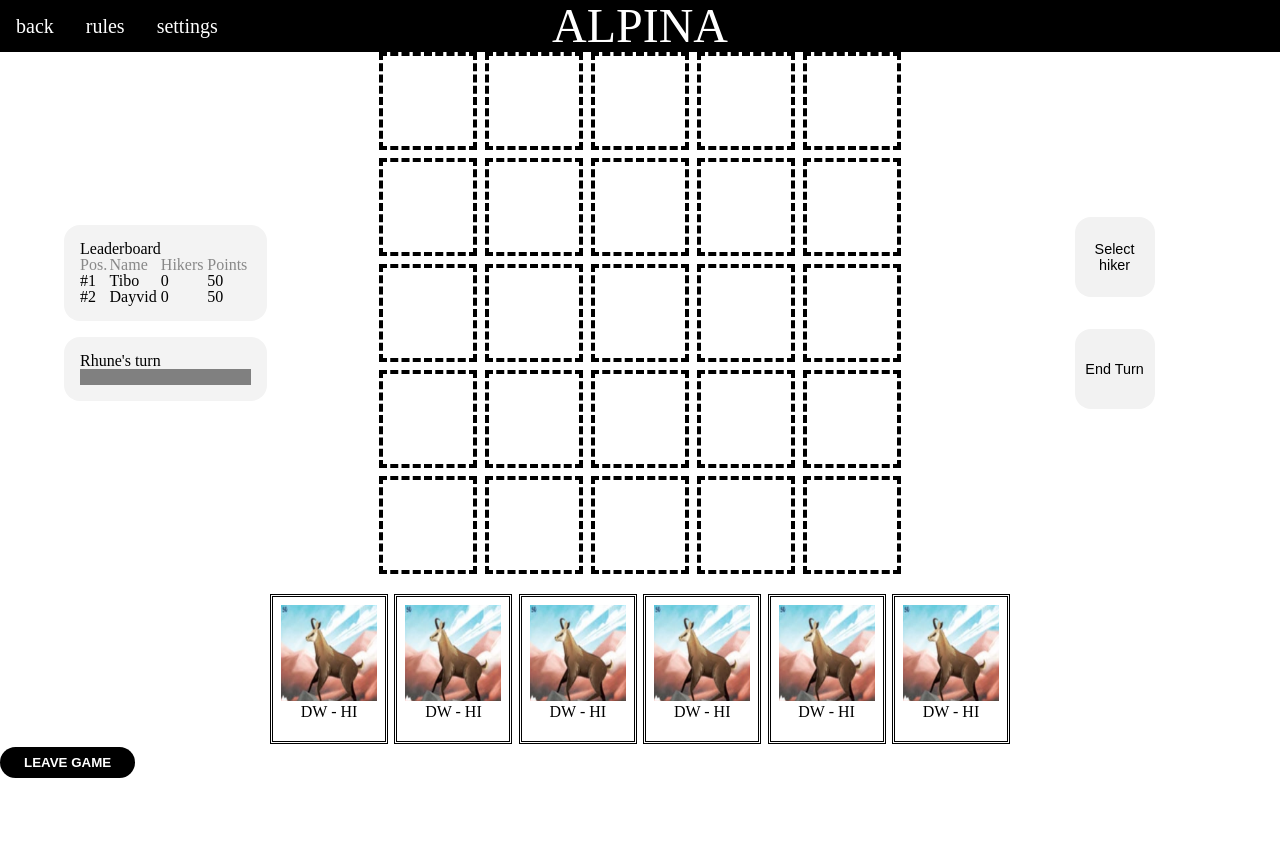
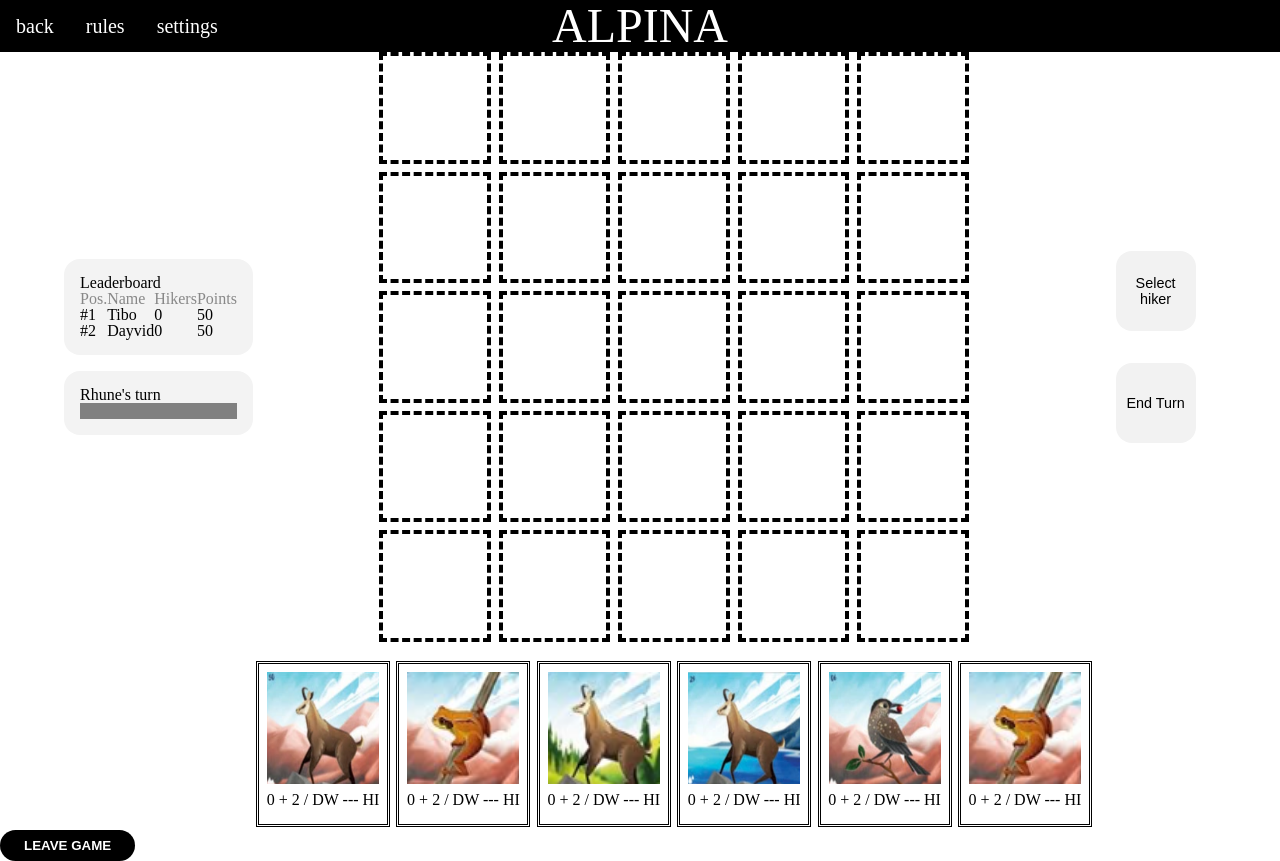
Before and after one commit to SausMeesterXIV/TestAlpina, a website with bundled scripts: page src/game.html in a window 1280 px wide. Before the commit the page ends 800 px from the top, so only its background shows below. Built offline with nearby package versions, Linux system fonts and the light colour scheme; no server answers.

Commit message:
fix dataset card-id and added points to cards

```diff
--- a/src/assets/css/game.css
+++ b/src/assets/css/game.css
@@ -117,19 +117,20 @@
 }
 
 .card-image {
-    height: 6rem;
-    width: 6rem;
+    height: 7rem;
+    width: 7rem;
     padding-left: 0.5rem;
     padding-top: 0.5rem;
 }
 
 .win-conditions {
     justify-self: center;
+    padding-top: 0.3rem;
 }
 
 .card {
     margin: 0.2rem;
     border: 0.2rem black double;
-    height: 9rem;
-    width: 7rem
+    height: 10rem;
+    width: 8rem
 }
--- a/src/assets/js/game.js
+++ b/src/assets/js/game.js
@@ -3,16 +3,15 @@
 
 const arrayOfCards =
   [{id: 50, animal: "chamois", landscape: "mountain", victoryPointCondition: {basescore: 0, score: 2, selector: "DW", filter: "HI"}},
-  {id: 50, animal: "chamois", landscape: "mountain", victoryPointCondition: {basescore: 0, score: 2, selector: "DW", filter: "HI"}},
-  {id: 50, animal: "chamois", landscape: "mountain", victoryPointCondition: {basescore: 0, score: 2, selector: "DW", filter: "HI"}},
-  {id: 50, animal: "chamois", landscape: "mountain", victoryPointCondition: {basescore: 0, score: 2, selector: "DW", filter: "HI"}},
-  {id: 50, animal: "chamois", landscape: "mountain", victoryPointCondition: {basescore: 0, score: 2, selector: "DW", filter: "HI"}},
-  {id: 50, animal: "chamois", landscape: "mountain", victoryPointCondition: {basescore: 0, score: 2, selector: "DW", filter: "HI"}}]
+  {id: 50, animal: "frog", landscape: "mountain", victoryPointCondition: {basescore: 0, score: 2, selector: "DW", filter: "HI"}},
+  {id: 50, animal: "chamois", landscape: "forest", victoryPointCondition: {basescore: 0, score: 2, selector: "DW", filter: "HI"}},
+  {id: 50, animal: "chamois", landscape: "lake", victoryPointCondition: {basescore: 0, score: 2, selector: "DW", filter: "HI"}},
+  {id: 50, animal: "nutcracker", landscape: "mountain", victoryPointCondition: {basescore: 0, score: 2, selector: "DW", filter: "HI"}},
+  {id: 50, animal: "frog", landscape: "mountain", victoryPointCondition: {basescore: 0, score: 2, selector: "DW", filter: "HI"}}]
 //for testing purposes
 
 
 function init() {
-  fetchAllCards();
   renderHand(arrayOfCards);
 }
 
@@ -23,14 +22,13 @@
 
   cardArray.forEach(card => {
     const $clone = $template.content.cloneNode(true);
-    $clone.querySelector("article").id = card.id;
+    $clone.querySelector("article").dataset.cardId = card.id;
     $clone.querySelector("img").src = `images/${card.animal}_${card.landscape}.png`;
-    $clone.querySelector("p").textContent = `${card.victoryPointCondition.selector} - ${card.victoryPointCondition.filter}`;
+    $clone.querySelector("p").textContent = `${card.victoryPointCondition.basescore} + ${card.victoryPointCondition.score} / ${card.victoryPointCondition.selector} --- ${card.victoryPointCondition.filter}`;
     $fragment.appendChild($clone);
   })
 
   document.querySelector("#hand").appendChild($fragment);
 }
 
-
 init();
--- a/src/game.html
+++ b/src/game.html
@@ -70,7 +70,7 @@
                     <!--here the cards which the user possesses will be added-->
                 </div>
                 <template id="card-template">
-                    <article class="card" id="#">
+                    <article class="card" data-card-id="#">
                         <img class="card-image" src="#" alt="tmp">
                         <p class="win-conditions">#</p>
                     </article>
```
